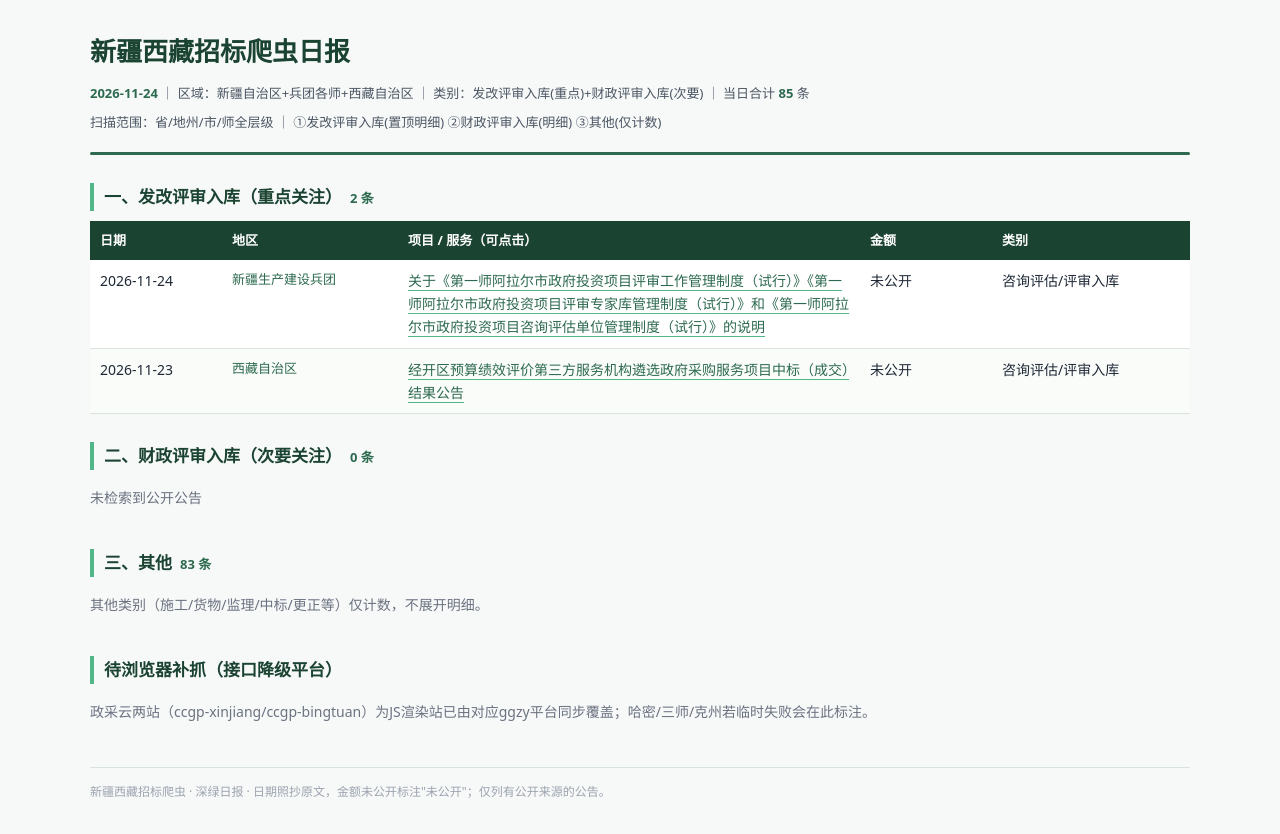
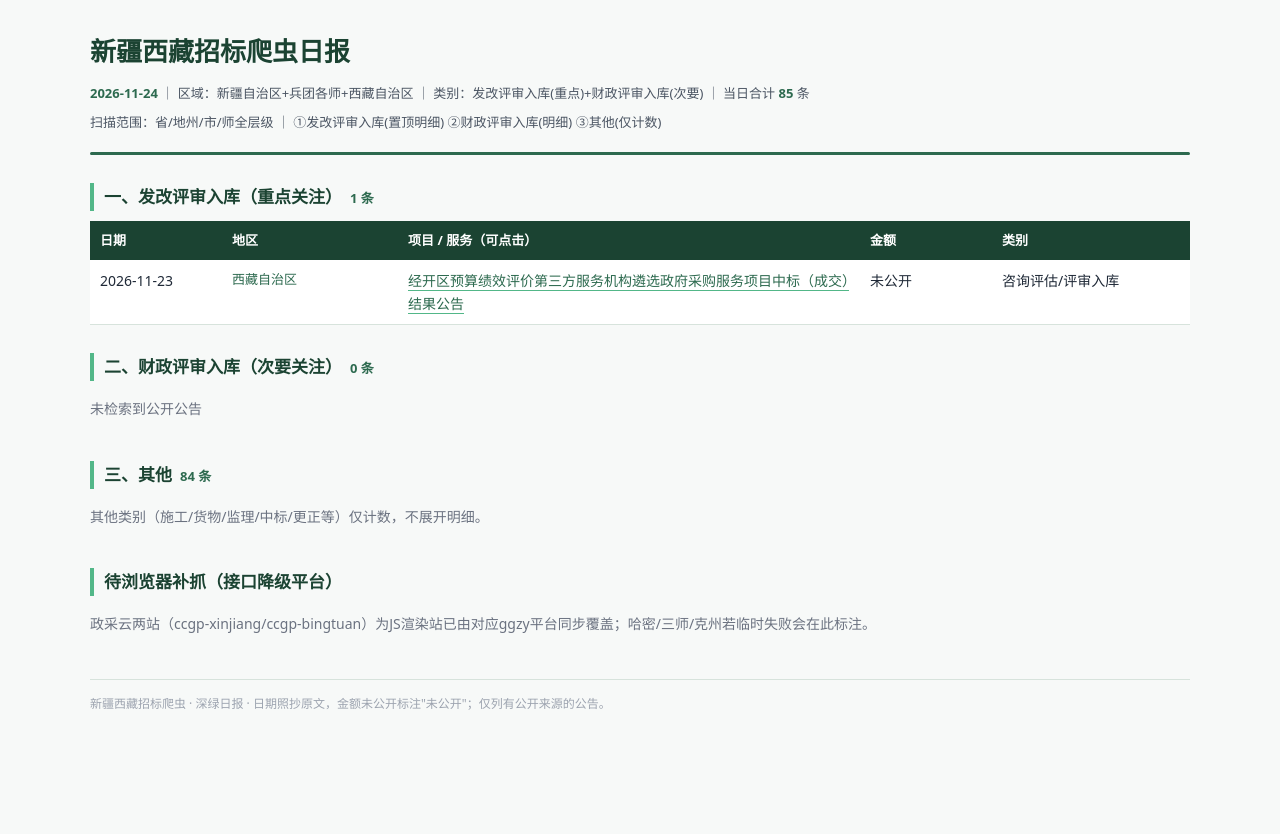
Before and after one commit to w13143549897-ship-it/mof-daily-report, a plain HTML site: page xjxz-tender/2026-11-24.html in a window 1280 px wide. After the commit the page ends 800 px from the top, so only its background shows below. Drawn offline with Linux system fonts and the light colour scheme.

Commit message:
新疆西藏招标爬虫日报 2026-11-24

```diff
--- a/xjxz-tender/2026-11-24.html
+++ b/xjxz-tender/2026-11-24.html
@@ -30,11 +30,11 @@ a:hover{color:var(--deep);border-bottom-color:var(--deep)}
 <div class='meta'><b>2026-11-24</b> ｜ 区域：新疆自治区+兵团各师+西藏自治区 ｜ 类别：发改评审入库(重点)+财政评审入库(次要) ｜ 当日合计 <b>85</b> 条</div>
 <div class='meta'>扫描范围：省/地州/市/师全层级 ｜ ①发改评审入库(置顶明细) ②财政评审入库(明细) ③其他(仅计数)</div>
 <hr class='rule'>
-<h3>一、发改评审入库（重点关注）<span class='cnt'>2 条</span></h3>
-<div class='tbwrap'><table><colgroup><col style='width:12%'><col style='width:16%'><col style='width:42%'><col style='width:12%'><col style='width:18%'></colgroup><thead><tr><th>日期</th><th>地区</th><th>项目 / 服务（可点击）</th><th>金额</th><th>类别</th></tr></thead><tbody><tr><td>2026-11-24</td><td class='who'>新疆生产建设兵团</td><td><a href='http://www.ale.gov.cn/publicity/zcjd__wjjd16/38060' target='_blank'>关于《第一师阿拉尔市政府投资项目评审工作管理制度（试行）》《第一师阿拉尔市政府投资项目评审专家库管理制度（试行）》和《第一师阿拉尔市政府投资项目咨询评估单位管理制度（试行）》的说明</a></td><td>未公开</td><td>咨询评估/评审入库</td></tr><tr><td>2026-11-23</td><td class='who'>西藏自治区</td><td><a href='http://ls.ggzy.xizang.gov.cn/jyxxzcgs/1360395.jhtml' target='_blank'>经开区预算绩效评价第三方服务机构遴选政府采购服务项目中标（成交）结果公告</a></td><td>未公开</td><td>咨询评估/评审入库</td></tr></tbody></table></div>
+<h3>一、发改评审入库（重点关注）<span class='cnt'>1 条</span></h3>
+<div class='tbwrap'><table><colgroup><col style='width:12%'><col style='width:16%'><col style='width:42%'><col style='width:12%'><col style='width:18%'></colgroup><thead><tr><th>日期</th><th>地区</th><th>项目 / 服务（可点击）</th><th>金额</th><th>类别</th></tr></thead><tbody><tr><td>2026-11-23</td><td class='who'>西藏自治区</td><td><a href='http://ls.ggzy.xizang.gov.cn/jyxxzcgs/1360395.jhtml' target='_blank'>经开区预算绩效评价第三方服务机构遴选政府采购服务项目中标（成交）结果公告</a></td><td>未公开</td><td>咨询评估/评审入库</td></tr></tbody></table></div>
 <h3>二、财政评审入库（次要关注）<span class='cnt'>0 条</span></h3>
 <p class='empty'>未检索到公开公告</p>
-<h3>三、其他<span class='cnt'>83 条</span></h3>
+<h3>三、其他<span class='cnt'>84 条</span></h3>
 <p class='empty'>其他类别（施工/货物/监理/中标/更正等）仅计数，不展开明细。</p>
 <h3>待浏览器补抓（接口降级平台）</h3>
 <p class='empty'>政采云两站（ccgp-xinjiang/ccgp-bingtuan）为JS渲染站已由对应ggzy平台同步覆盖；哈密/三师/克州若临时失败会在此标注。</p>
```
